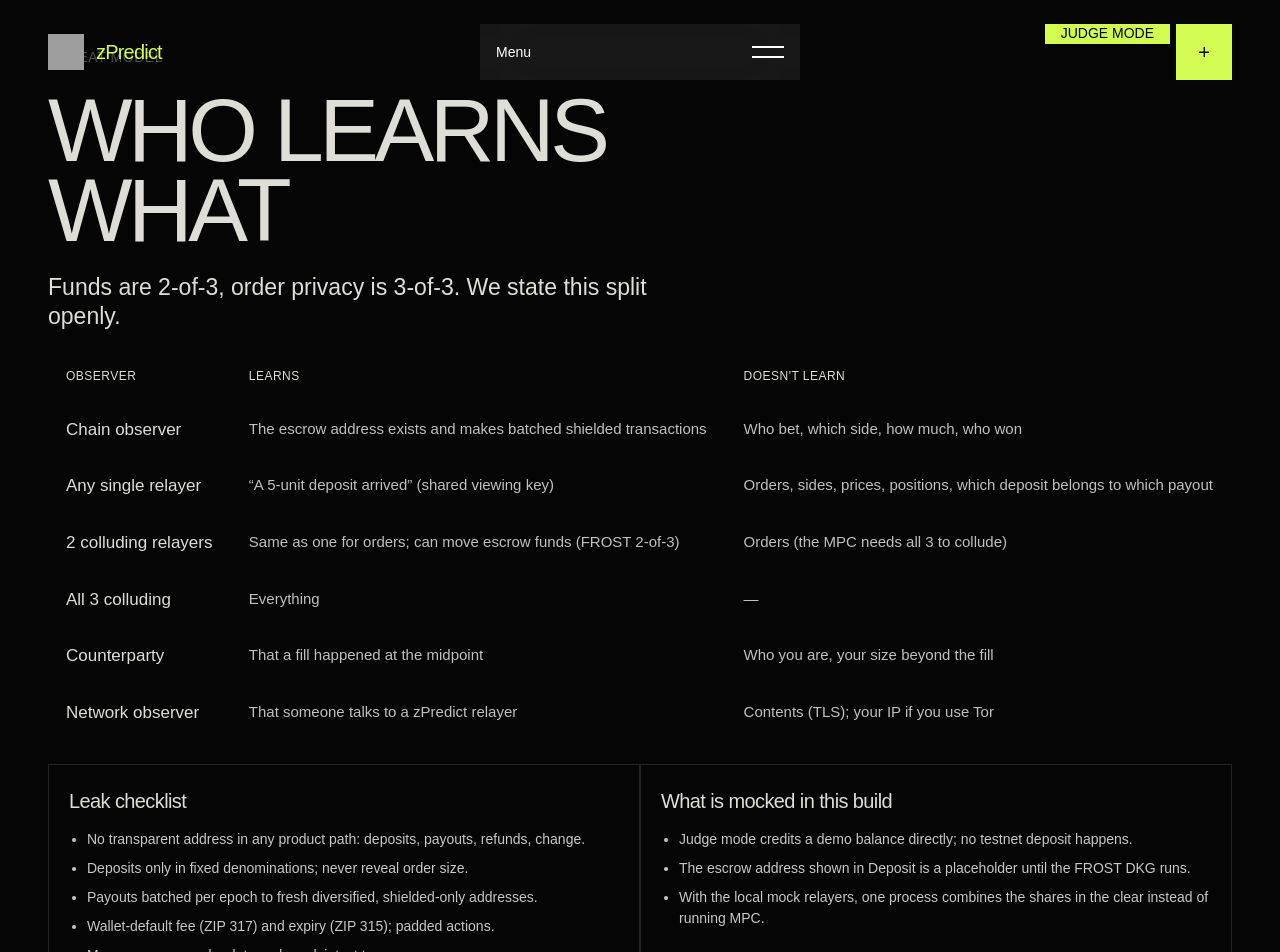
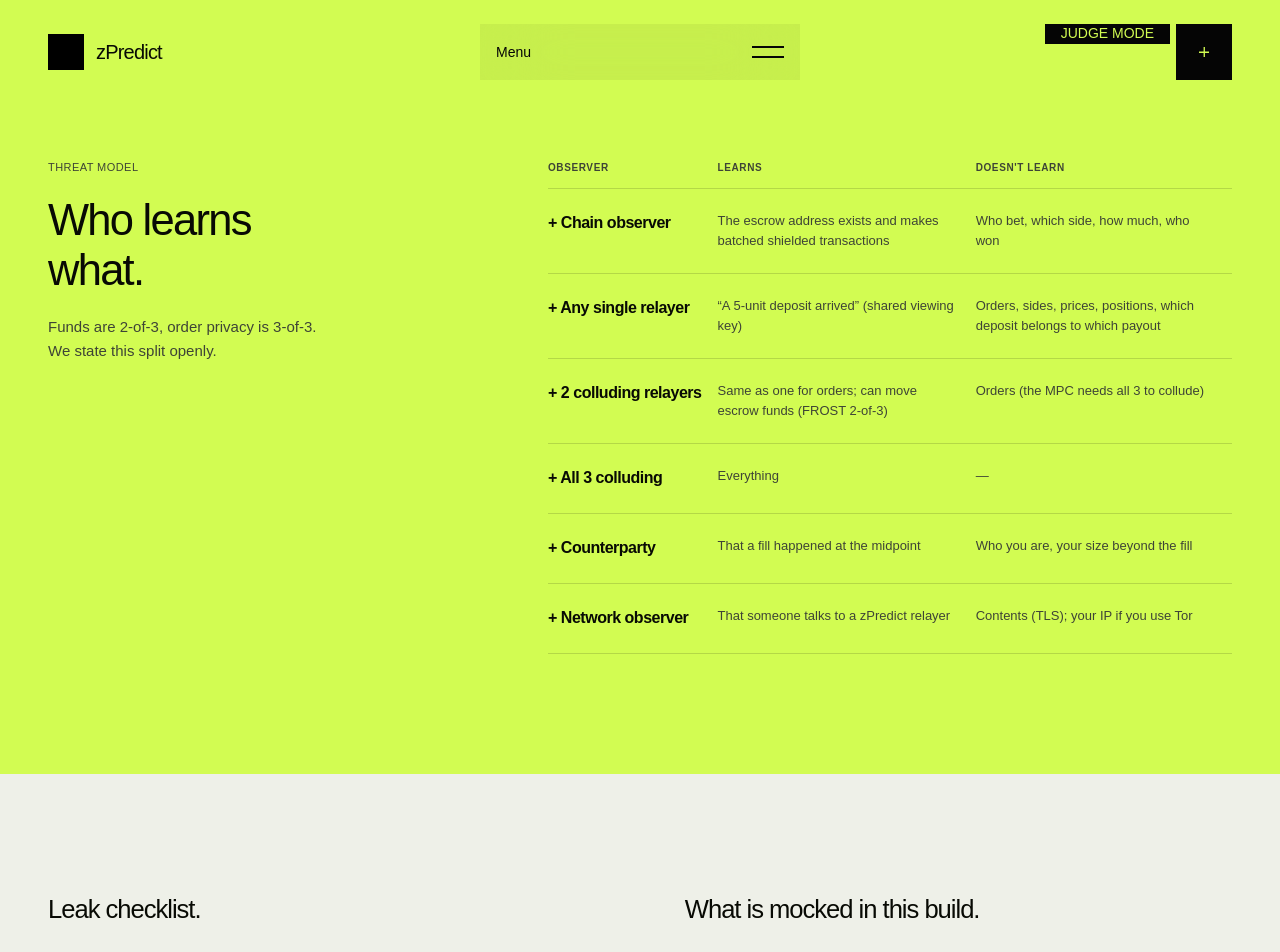
Before and after one commit to zpredict/zpredict, a Next.js app in the folder apps/web/: page /threat-model in a window 1280 px wide. Shown: the top 952 px of the page. Built offline with nearby package versions, Linux system fonts and the light colour scheme; grey boxes are pictures that could not be loaded; a web font is replaced by a local one.

Commit message:
feat(web): threat model on lime and paper sections

```diff
--- a/apps/web/app/threat-model/page.tsx
+++ b/apps/web/app/threat-model/page.tsx
@@ -5,7 +5,7 @@
 
 export default function ThreatModelPage() {
 	return (
-		<main className="panel">
+		<main>
 			<ThreatModel />
 		</main>
 	);
--- a/apps/web/components/threat-model/BulletCard.tsx
+++ b/apps/web/components/threat-model/BulletCard.tsx
@@ -1,20 +1,20 @@
-import Card from "@/components/ui/Card";
+import ScrambleHeading from "@/components/ui/ScrambleHeading";
 
 interface Props {
 	title: string;
 	items: readonly string[];
 }
 
-/** A titled card with a short list: the leak checklist, the mock list. */
+/** A titled list with square lime markers, like the template's process steps. */
 export default function BulletCard({ title, items }: Props) {
 	return (
-		<Card className="bullets">
-			<h2 className="bullets__title">{title}</h2>
-			<ul>
+		<div className="bullets">
+			<ScrambleHeading className="bullets__title" lines={[title]} />
+			<ol>
 				{items.map((it) => (
 					<li key={it}>{it}</li>
 				))}
-			</ul>
-		</Card>
+			</ol>
+		</div>
 	);
 }
--- a/apps/web/components/threat-model/ThreatModel.tsx
+++ b/apps/web/components/threat-model/ThreatModel.tsx
@@ -1,23 +1,30 @@
 import Pane from "@/components/ui/Pane";
+import ScrambleHeading from "@/components/ui/ScrambleHeading";
 import { LEAK_CHECKLIST, MOCKS, SPLIT_STATEMENT } from "@/content/threat-model";
 import BulletCard from "./BulletCard";
 import ThreatTable from "./ThreatTable";
 
+/** The template's "Common questions" layout: a lime section for the table, paper for the lists. */
 export default function ThreatModel() {
 	return (
-		<Pane className="tm">
-			<p className="tm__eyebrow">Threat model</p>
-			<h1 className="tm__title">
-				Who learns
-				<br />
-				what
-			</h1>
-			<p className="tm__statement">{SPLIT_STATEMENT}</p>
-			<ThreatTable />
-			<div className="tm__cards">
-				<BulletCard items={LEAK_CHECKLIST} title="Leak checklist" />
-				<BulletCard items={MOCKS} title="What is mocked in this build" />
-			</div>
-		</Pane>
+		<>
+			<Pane aria-labelledby="tm-title" className="tm tm--lime" variant="lime">
+				<div className="tm__side">
+					<p className="tm__eyebrow">Threat model</p>
+					<ScrambleHeading
+						as="h1"
+						className="tm__title"
+						id="tm-title"
+						lines={["Who learns", "what."]}
+					/>
+					<p className="tm__statement">{SPLIT_STATEMENT}</p>
+				</div>
+				<ThreatTable />
+			</Pane>
+			<Pane aria-label="Checklists" className="tm tm--paper" variant="paper">
+				<BulletCard items={LEAK_CHECKLIST} title="Leak checklist." />
+				<BulletCard items={MOCKS} title="What is mocked in this build." />
+			</Pane>
+		</>
 	);
 }
--- a/apps/web/styles/threat-model.css
+++ b/apps/web/styles/threat-model.css
@@ -1,104 +1,134 @@
+/* Threat model: the template's "Common questions" layout. A lime section with the title on the
+   left and a square table on the right, then a paper section with the two checklists. */
+
 .tm {
 	display: grid;
+	grid-template-columns: 480fr 800fr;
+	gap: 48px clamp(40px, 7vw, 120px);
+	padding: 120px var(--zp-gutter);
+}
+
+.tm--lime {
+	padding-top: calc(var(--header-space) + 48px);
+}
+
+.tm--paper {
+	grid-template-columns: 1fr 1fr;
+}
+
+.tm__side {
+	display: grid;
 	align-content: start;
-	gap: 22px;
-	padding: clamp(22px, 4vw, 48px);
+	gap: 20px;
 }
 
 .tm__eyebrow {
-	font-size: 14px;
-	opacity: 0.45;
+	color: var(--zp-ink-2);
 }
 
 .tm__title {
-	font-family: var(--font-display);
-	font-weight: 500;
-	font-size: clamp(48px, 7vw, 96px);
-	line-height: 0.9;
-	letter-spacing: -0.05em;
-	text-transform: uppercase;
-	animation: line-enter 420ms 200ms var(--ease) both;
+	font-size: clamp(32px, 3.4vw, 48px);
+	line-height: 1.15;
+	letter-spacing: -0.04em;
 }
 
 .tm__statement {
-	max-width: 640px;
-	font-family: var(--font-display);
-	font-size: clamp(18px, 1.8vw, 24px);
-	line-height: 1.25;
+	max-width: 34ch;
+	color: var(--zp-ink-2);
+	font-size: 15px;
+	line-height: 1.6;
 }
 
 .ttable {
 	overflow-x: auto;
-	border: 1px solid var(--hairline);
-	border-radius: var(--r-card);
-	background: var(--surface-card);
 }
 
 .ttable table {
 	width: 100%;
-	min-width: 640px;
+	min-width: 560px;
 	border-collapse: collapse;
 }
 
 .ttable th,
 .ttable td {
-	padding: 16px 18px;
-	border-bottom: 1px solid var(--hairline);
+	padding: 22px 16px 22px 0;
+	border-bottom: 1px solid var(--ink-line);
 	text-align: left;
 	vertical-align: top;
-	font-size: 15px;
-	line-height: 1.45;
-}
-
-.ttable tr:last-child > * {
-	border-bottom: 0;
+	font-size: 13px;
+	line-height: 1.55;
 }
 
 .ttable thead th {
-	color: var(--dim);
-	font-size: 12px;
-	font-weight: 400;
+	padding-block: 0 12px;
+	color: var(--zp-ink-2);
+	font-size: 10px;
+	letter-spacing: 0.06em;
 	text-transform: uppercase;
-	letter-spacing: 0.04em;
 }
 
 .ttable tbody th {
-	font-family: var(--font-display);
-	font-weight: 500;
-	font-size: 17px;
+	font-size: 16px;
+	letter-spacing: -0.03em;
 	white-space: nowrap;
 }
 
-.ttable td {
-	color: rgba(255, 255, 255, 0.75);
+.ttable tbody th::before {
+	content: "+ ";
 }
 
-.tm__cards {
+.ttable td {
+	color: var(--zp-ink-2);
+}
+
+.bullets {
 	display: grid;
-	grid-template-columns: repeat(2, minmax(0, 1fr));
-	gap: var(--gap);
+	align-content: start;
+	gap: 24px;
 }
 
 .bullets__title {
-	margin-bottom: 12px;
-	font-family: var(--font-display);
-	font-weight: 500;
-	font-size: 20px;
-	letter-spacing: -0.03em;
+	font-size: clamp(22px, 2vw, 28px);
+	line-height: 1.25;
+	letter-spacing: -0.04em;
 }
 
-.bullets ul {
+.bullets ol {
 	display: grid;
-	gap: 8px;
+	gap: 14px;
 	margin: 0;
-	padding-left: 18px;
-	color: rgba(255, 255, 255, 0.78);
-	font-size: 14px;
-	line-height: 1.5;
+	padding: 0;
+	list-style: none;
+	color: #61655a;
+	font-size: 13px;
+	line-height: 1.6;
 }
 
-@media (max-width: 899.98px) {
-	.tm__cards {
+.bullets li {
+	display: grid;
+	grid-template-columns: 12px 1fr;
+	gap: 14px;
+	padding-bottom: 14px;
+	border-bottom: 1px solid var(--ink-line);
+}
+
+/* The template's square lime step marker. */
+.bullets li::before {
+	content: "";
+	width: 12px;
+	height: 12px;
+	margin-top: 5px;
+	background: var(--zp-lime);
+	outline: 1px solid var(--zp-ink);
+}
+
+@media (max-width: 900px) {
+	.tm,
+	.tm--paper {
 		grid-template-columns: minmax(0, 1fr);
+		padding: 72px 20px;
+	}
+	.tm--lime {
+		padding-top: calc(var(--header-space) + 24px);
 	}
 }
```
